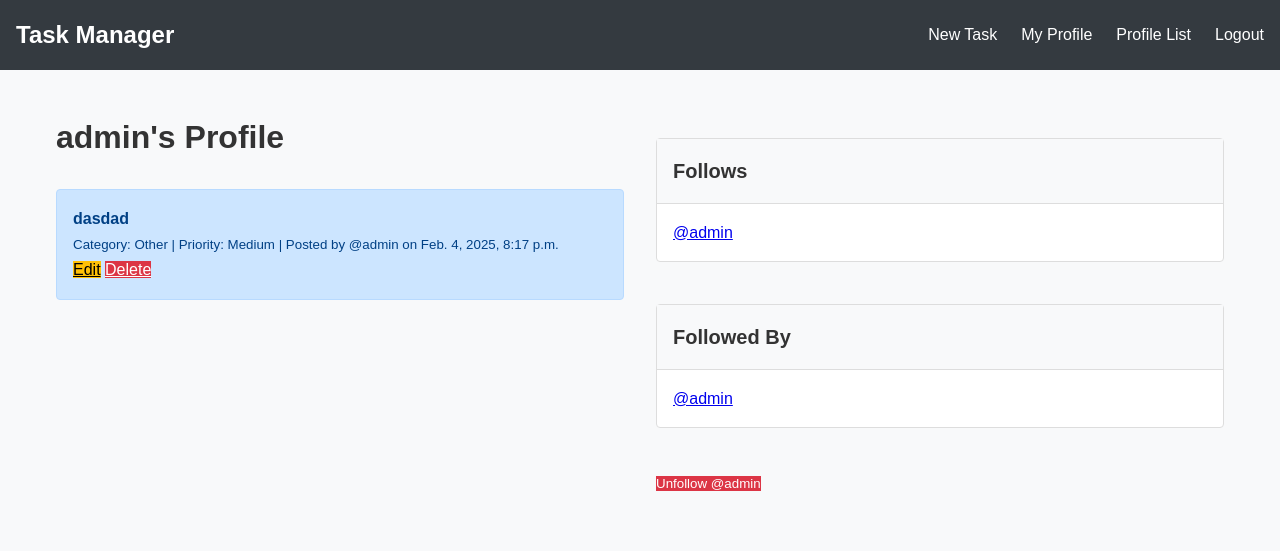
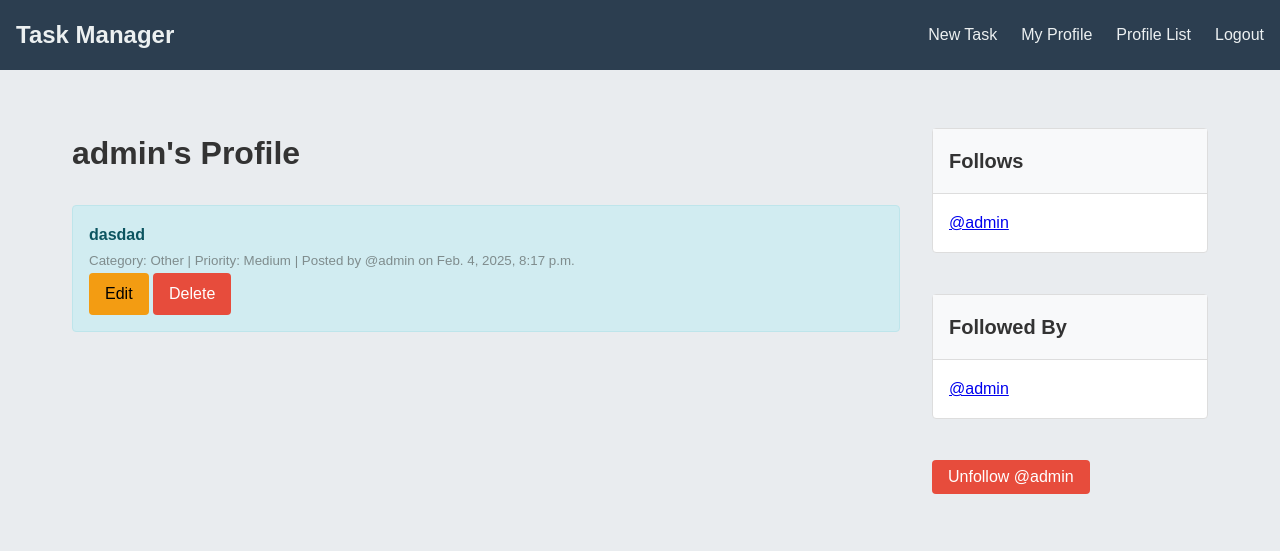
Before and after one commit to eminah734/TaskManager, a Django app: page /profile/1 in a window 1280 px wide. Shown: the top 551 px of the page. Run offline with Django 5.2, Linux system fonts and the light colour scheme; a user stored in the database is signed in; data comes from the database, SQL or seed files in the repository; both versions use the stored data as it was after the commit.

Commit message:
ostatnie modyfikacje ukladu strony

```diff
--- a/TaskManager/TaskWeb/static/css/styles.css
+++ b/TaskManager/TaskWeb/static/css/styles.css
@@ -7,13 +7,12 @@
 body {
     font-family: Arial, sans-serif;
     line-height: 1.6;
-    background-color: #f8f9fa;
+    background-color: #e9ecef;
     color: #333;
 }
 
-/* Navbar */
 .navbar {
-    background-color: #343a40;
+    background-color: #2c3e50;
     padding: 1rem;
     display: flex;
     justify-content: space-between;
@@ -21,11 +20,11 @@ body {
 }
 
 .navbar-brand {
-    font-size: 1.5rem; /* Większy rozmiar czcionki dla głównego odnośnika */
-    font-weight: bold; /* Pogrubienie tekstu */
-    color: #fff;
+    font-size: 1.5rem;
+    font-weight: bold;
+    color: #ecf0f1;
     text-decoration: none;
-    margin-right: auto; /* Przesuwa główny odnośnik na lewo */
+    margin-right: auto;
 }
 
 .navbar-nav {
@@ -37,23 +36,22 @@ body {
 }
 
 .navbar-nav a {
-    color: #fff;
+    color: #ecf0f1;
     text-decoration: none;
-    margin-left: 1.5rem; /* Odstęp między odnośnikami */
+    margin-left: 1.5rem;
     font-size: 1rem;
 }
 
 .navbar-nav a:hover {
-    color: #ffdd57;
+    color: #f1c40f;
 }
-/* Kontener */
+
 .container {
     max-width: 1200px;
     margin: 0 auto;
     padding: 1rem;
 }
 
-/* Alerty */
 .alert {
     padding: 1rem;
     margin-bottom: 1rem;
@@ -67,12 +65,11 @@ body {
 }
 
 .alert-primary {
-    background-color: #cce5ff;
-    border: 1px solid #b8daff;
-    color: #004085;
+    background-color: #d1ecf1;
+    border: 1px solid #bee5eb;
+    color: #0c5460;
 }
 
-/* Przyciski */
 .btn {
     display: inline-block;
     padding: 0.5rem 1rem;
@@ -83,46 +80,45 @@ body {
 }
 
 .btn-primary {
-    background-color: #007bff;
+    background-color: #3498db;
     color: #fff;
     border: none;
 }
 
 .btn-primary:hover {
-    background-color: #0056b3;
+    background-color: #2980b9;
 }
 
 .btn-secondary {
-    background-color: #6c757d;
+    background-color: #95a5a6;
     color: #fff;
     border: none;
 }
 
 .btn-secondary:hover {
-    background-color: #5a6268;
+    background-color: #7f8c8d;
 }
 
 .btn-danger {
-    background-color: #dc3545;
+    background-color: #e74c3c;
     color: #fff;
     border: none;
 }
 
 .btn-danger:hover {
-    background-color: #c82333;
+    background-color: #c0392b;
 }
 
 .btn-warning {
-    background-color: #ffc107;
+    background-color: #f39c12;
     color: #000;
     border: none;
 }
 
 .btn-warning:hover {
-    background-color: #e0a800;
+    background-color: #d35400;
 }
 
-/* Formularze */
 .form-control {
     width: 100%;
     padding: 0.5rem;
@@ -132,11 +128,10 @@ body {
 }
 
 .form-control:focus {
-    border-color: #007bff;
+    border-color: #3498db;
     outline: none;
 }
 
-/* Karty */
 .card {
     background-color: #fff;
     border: 1px solid #ddd;
@@ -154,7 +149,6 @@ body {
     padding: 1rem;
 }
 
-/* Listy */
 .list-group {
     list-style: none;
 }
@@ -175,23 +169,21 @@ body {
     border-bottom-right-radius: 4px;
 }
 
-/* Tekst */
 .text-muted {
-    color: #6c757d;
+    color: #7f8c8d;
 }
 
 .text-center {
     text-align: center;
 }
 
-/* Profile Page */
 .profile-content {
     display: flex;
     gap: 2rem;
 }
 
 .profile-main {
-    flex: 1;
+    flex: 3;
 }
 
 .profile-sidebar {
@@ -202,9 +194,9 @@ body {
     padding: 1rem;
     margin-bottom: 1rem;
     border-radius: 4px;
-    background-color: #cce5ff;
-    border: 1px solid #b8daff;
-    color: #004085;
+    background-color: #d1ecf1;
+    border: 1px solid #bee5eb;
+    color: #0c5460;
 }
 
 .custom-card {
@@ -231,31 +223,31 @@ body {
 }
 
 .custom-btn-success {
-    background-color: #28a745;
+    background-color: #2ecc71;
     color: #fff;
     border: none;
 }
 
 .custom-btn-success:hover {
-    background-color: #218838;
+    background-color: #27ae60;
 }
 
 .custom-btn-warning {
-    background-color: #ffc107;
+    background-color: #f39c12;
     color: #000;
     border: none;
 }
 
 .custom-btn-warning:hover {
-    background-color: #e0a800;
+    background-color: #d35400;
 }
 
 .custom-btn-danger {
-    background-color: #dc3545;
+    background-color: #e74c3c;
     color: #fff;
     border: none;
 }
 
 .custom-btn-danger:hover {
-    background-color: #c82333;
+    background-color: #c0392b;
 }
--- a/TaskManager/TaskWeb/templates/base.html
+++ b/TaskManager/TaskWeb/templates/base.html
@@ -8,16 +8,14 @@
     <link rel="stylesheet" href="{% static 'css/styles.css' %}">
   </head>
   <body>
-
     {% include 'navbar.html' %}
     <div class="container">
       {% if messages %}
         {% for message in messages %}
-          <div class="alert alert-warning alert-dismissible fade show" role="alert">
+          <div class="alert alert-warning">
             {{message}}
-            <button type="button" class="btn-close" data-bs-dismiss="alert" aria-label="Close"></button>
+            <button type="button" class="btn-close" onclick="this.parentElement.style.display='none';">&times;</button>
           </div>
-
         {% endfor %}
       {% endif %}
       <br>
--- a/TaskManager/TaskWeb/templates/profile.html
+++ b/TaskManager/TaskWeb/templates/profile.html
@@ -1,10 +1,8 @@
 {% extends 'base.html' %}
 {% load static %}
-
 {% block content %}
-
 {% if profile %}
-    <div class="custom-container">
+    <div class="container">
         <div class="profile-content">
             <div class="profile-main">
                 <h1>{{ profile.user.username }}'s Profile</h1>
@@ -13,21 +11,20 @@
                     {% for task in tasks %}
                         <div class="custom-alert">
                             <strong>{{ task.body }}</strong><br>
-                            <small class="custom-text-muted">
+                            <small class="text-muted">
                                 Category: {{ task.get_category_display }} |
                                 Priority: {{ task.get_priority_display }} |
                                 Posted by @{{ task.user.username }} on {{ task.created_at }}
                             </small>
                             <br>
-                            <a href="{% url 'editTask' task.id %}" class="custom-btn custom-btn-warning">Edit</a>
-                            <a href="{% url 'deleteTask' task.id %}" class="custom-btn custom-btn-danger">Delete</a>
+                            <a href="{% url 'editTask' task.id %}" class="btn btn-warning">Edit</a>
+                            <a href="{% url 'deleteTask' task.id %}" class="btn btn-danger">Delete</a>
                         </div>
                         <br>
                     {% endfor %}
                 {% endif %}
             </div>
             <div class="profile-sidebar">
-                <br>
                 <div class="custom-card">
                     <h5 class="custom-card-header">Follows</h5>
                     <div class="custom-card-body">
@@ -53,9 +50,9 @@
                 <form method="POST">
                     {% csrf_token %}
                     {% if profile in user.profile.follows.all %}
-                        <button class="custom-btn custom-btn-danger" name="follow" value="unfollow" type="submit">Unfollow @{{ profile.user.username }}</button>
+                        <button class="btn btn-danger" name="follow" value="unfollow" type="submit">Unfollow @{{ profile.user.username }}</button>
                     {% else %}
-                        <button class="custom-btn custom-btn-success" name="follow" value="follow" type="submit">Follow @{{ profile.user.username }}</button>
+                        <button class="btn btn-success" name="follow" value="follow" type="submit">Follow @{{ profile.user.username }}</button>
                     {% endif %}
                 </form>
                 <br>
```
Also changed, not shown: TaskManager/TaskWeb/templates/home.html (+4 -4 lines), TaskManager/TaskWeb/templates/login.html (+4 -6 lines), TaskManager/TaskWeb/templates/profile_list.html (+9 -21 lines), TaskManager/TaskWeb/templates/register.html (+2 -15 lines), TaskManager/db.sqlite3.
